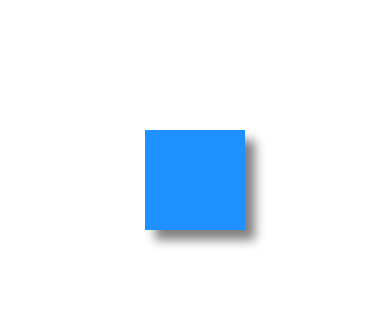
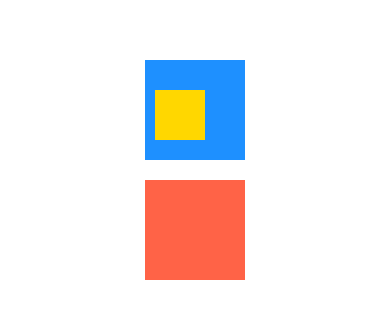
Before and after one commit to iankuratri/learning-react-native, a React Native app in the folder DoneWithIt/: screen / in a window 390 px wide. Shown: the part 242-560 px from the top of the page. Built offline with nearby package versions, Linux system fonts and the light colour scheme.

Commit message:
PaddingAndMargin example added

```diff
--- a/DoneWithIt/App.tsx
+++ b/DoneWithIt/App.tsx
@@ -11,8 +11,9 @@
 
 // 03 Styling
 // import Borders from "./Course/03Styling/Borders";
-import Shadows from "./Course/03Styling/Shadows";
+// import Shadows from "./Course/03Styling/Shadows";
+import PaddingAndMargin from "./Course/03Styling/PaddingAndMargin";
 
 export default function App() {
-  return <Shadows />;
+  return <PaddingAndMargin />;
 }
--- /dev/null
+++ b/DoneWithIt/Course/03Styling/PaddingAndMargin.tsx
@@ -0,0 +1,37 @@
+import React from "react";
+import { View } from "react-native";
+
+function PaddingAndMargin() {
+  return (
+    <View
+      style={{
+        flex: 1,
+        justifyContent: "center",
+        alignItems: "center",
+      }}
+    >
+      <View
+        style={{
+          backgroundColor: "dodgerblue",
+          width: 100,
+          height: 100,
+          padding: 20,
+          paddingHorizontal: 10,
+          paddingTop: 30,
+        }}
+      >
+        <View style={{ backgroundColor: "gold", width: 50, height: 50 }}></View>
+      </View>
+      <View
+        style={{
+          backgroundColor: "tomato",
+          width: 100,
+          height: 100,
+          margin: 20,
+        }}
+      ></View>
+    </View>
+  );
+}
+
+export default PaddingAndMargin;
```
